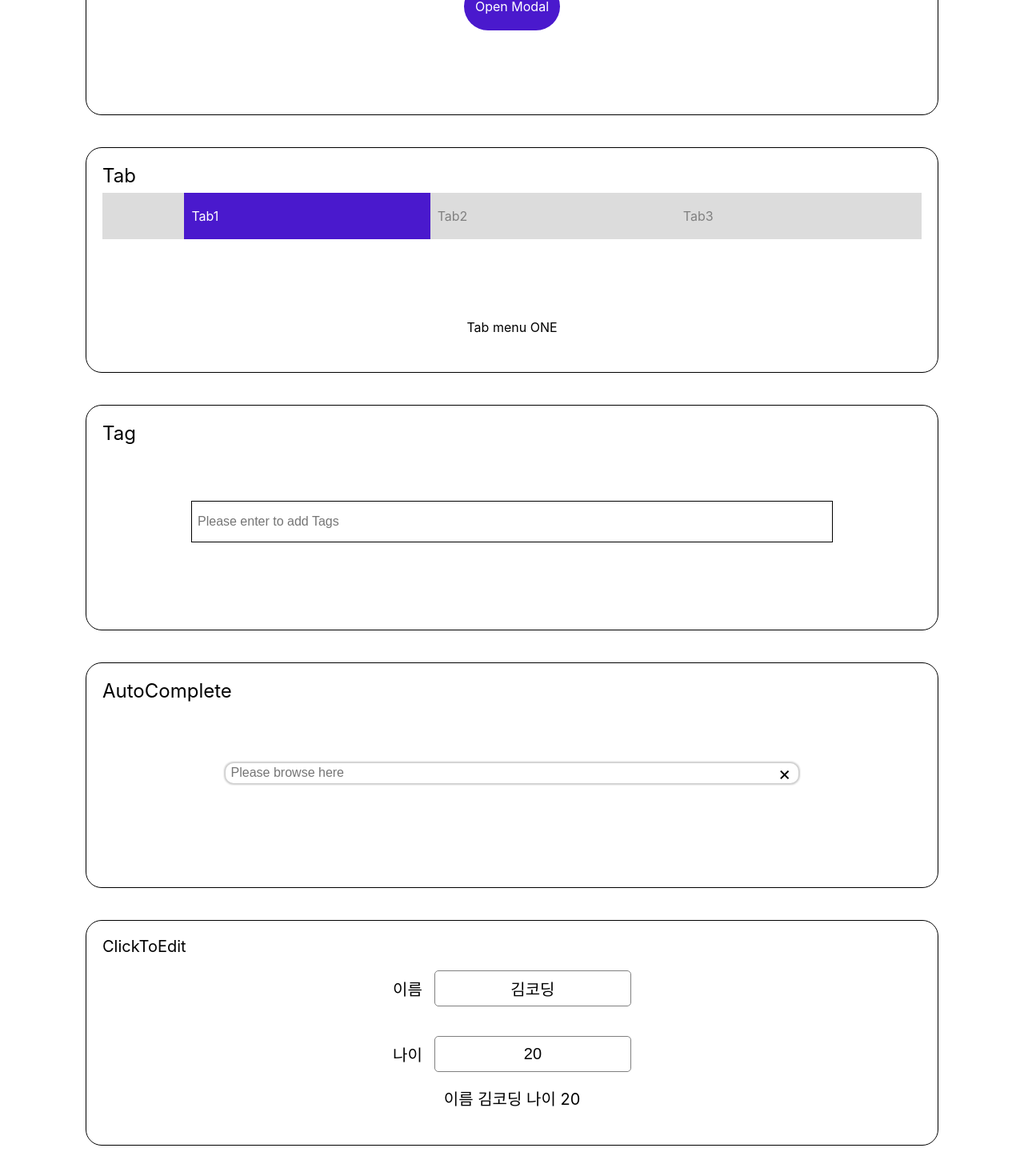
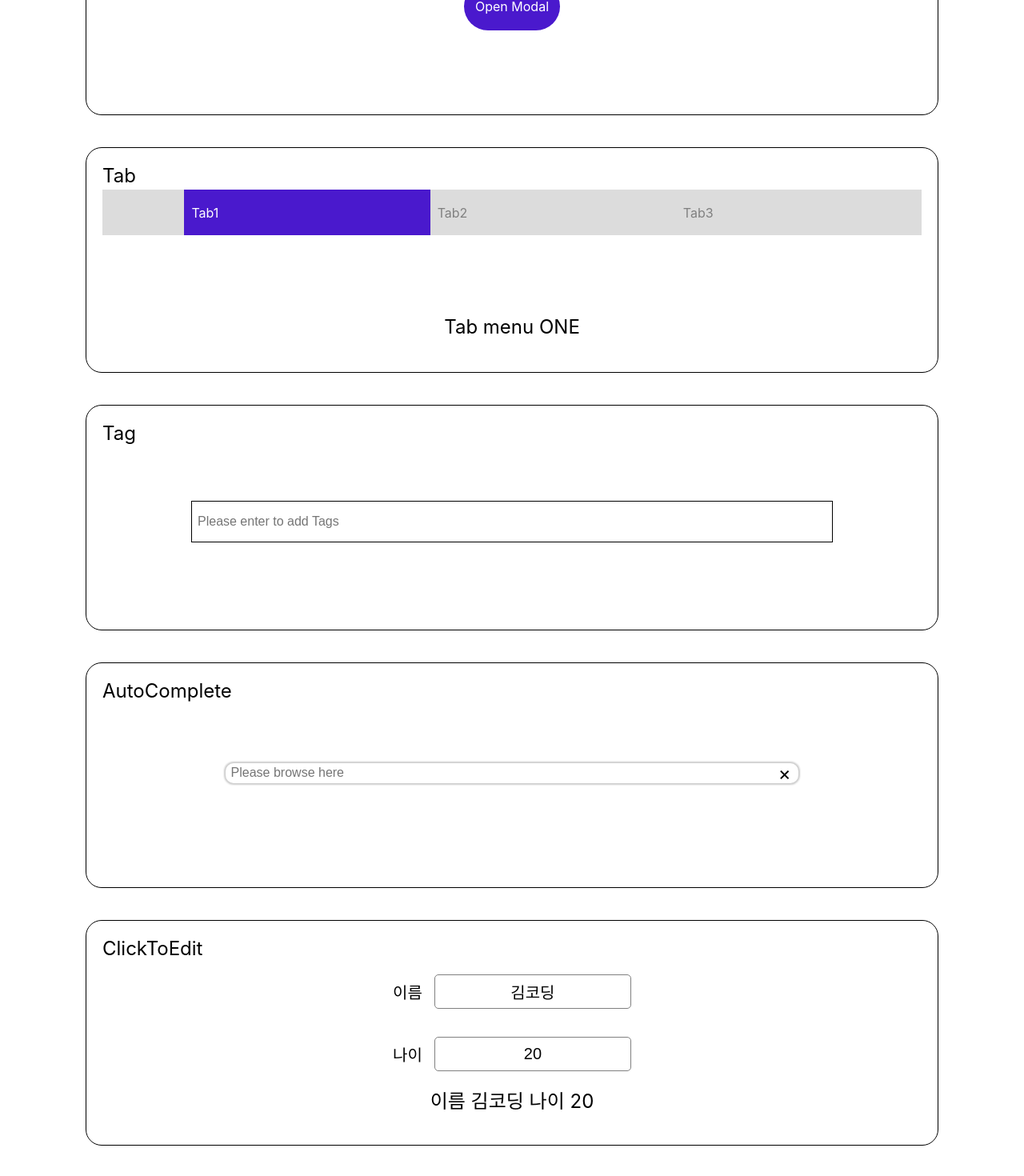
Before and after one commit to changmoolee/wanted_pre_onboarding, a React (Create React App) app in the folder custom-component/: page / in a window 1280 px wide. Shown: the part 500-1970 px from the top of the page at 80% size. Built offline with nearby package versions, Linux system fonts and the light colour scheme.

Commit message:
Add layout file for reuse

```diff
--- a/custom-component/src/component/AutoComplete.js
+++ b/custom-component/src/component/AutoComplete.js
@@ -17,6 +17,7 @@ const Feature = styled.div`
   flex-direction: column;
   align-items: center;
 `;
+
 const FeatureSpace = styled.div`
   width: 100%;
   min-height: 40%;
--- a/custom-component/src/component/ClickToEdit.js
+++ b/custom-component/src/component/ClickToEdit.js
@@ -1,23 +1,8 @@
 import React, { useState } from "react";
 import styled from "styled-components";
+import { FeatureContainer } from "./layout/layout";
+import { Feature } from "./layout/layout";
 
-const FeatureContainer = styled.div`
-  width: 80vw;
-  height: 30vh;
-  border: 1px black solid;
-  margin-top: 5vh;
-  padding: 20px;
-  font-size: 20px;
-  border-radius: 20px;
-`;
-const Feature = styled.div`
-  width: 100%;
-  height: 80%;
-  display: flex;
-  flex-direction: column;
-  justify-content: center;
-  align-items: center;
-`;
 const Container = styled.div`
   width: 400px;
   height: 200px;
--- a/custom-component/src/component/Modal.js
+++ b/custom-component/src/component/Modal.js
@@ -1,5 +1,7 @@
 import React, { useState } from "react";
 import styled from "styled-components";
+import { FeatureContainer } from "./layout/layout";
+import { Feature } from "./layout/layout";
 
 const Wrapper = styled.div`
   position: fixed;
@@ -48,22 +50,6 @@ const ModalTextContainer = styled.div`
   font-size: 24px;
 `;
 
-const FeatureContainer = styled.div`
-  width: 80vw;
-  height: 30vh;
-  margin-top: 5vh;
-  padding: 20px;
-  font-size: 24px;
-  border-radius: 20px;
-  border: 1px solid black;
-`;
-const Feature = styled.div`
-  width: 100%;
-  height: 80%;
-  display: flex;
-  justify-content: center;
-  align-items: center;
-`;
 const ModalButton = styled.div`
   width: 120px;
   height: 60px;
--- a/custom-component/src/component/Tab.js
+++ b/custom-component/src/component/Tab.js
@@ -1,24 +1,8 @@
 import React, { useState } from "react";
 import styled from "styled-components";
+import { FeatureContainer } from "./layout/layout";
+import { Feature } from "./layout/layout";
 
-const FeatureContainer = styled.div`
-  width: 80vw;
-  height: 30vh;
-  border: 1px black solid;
-  margin-top: 5vh;
-  padding: 20px;
-  font-size: 24px;
-  border-radius: 20px;
-`;
-const Feature = styled.div`
-  width: 100%;
-  height: 80%;
-  display: flex;
-  flex-direction: column;
-  justify-content: center;
-  align-items: center;
-  font-size: 16px;
-`;
 const TabContainer = styled.div`
   width: 100%;
   height: 30%;
--- a/custom-component/src/component/Tag.js
+++ b/custom-component/src/component/Tag.js
@@ -1,22 +1,8 @@
 import React, { useState } from "react";
 import styled from "styled-components";
+import { FeatureContainer } from "./layout/layout";
+import { Feature } from "./layout/layout";
 
-const FeatureContainer = styled.div`
-  width: 80vw;
-  height: 30vh;
-  border: 1px black solid;
-  margin-top: 5vh;
-  padding: 20px;
-  font-size: 24px;
-  border-radius: 20px;
-`;
-const Feature = styled.div`
-  width: 100%;
-  height: 80%;
-  display: flex;
-  justify-content: center;
-  align-items: center;
-`;
 const Container = styled.div`
   width: 800px;
   height: 50px;
--- a/custom-component/src/component/Toggle.js
+++ b/custom-component/src/component/Toggle.js
@@ -1,23 +1,8 @@
 import React, { useState } from "react";
 import styled from "styled-components";
+import { FeatureContainer } from "./layout/layout";
+import { Feature } from "./layout/layout";
 
-const FeatureContainer = styled.div`
-  width: 80vw;
-  height: 30vh;
-  border: 1px black solid;
-  margin-top: 5vh;
-  padding: 20px;
-  font-size: 24px;
-  border-radius: 20px;
-`;
-const Feature = styled.div`
-  width: 100%;
-  height: 80%;
-  display: flex;
-  flex-direction: column;
-  justify-content: center;
-  align-items: center;
-`;
 const ToggleContainer = styled.div`
   width: 80px;
   height: 40px;
--- /dev/null
+++ b/custom-component/src/component/layout/layout.js
@@ -0,0 +1,19 @@
+import styled from "styled-components";
+
+export const FeatureContainer = styled.div`
+  width: 80vw;
+  height: 30vh;
+  border: 1px black solid;
+  margin-top: 5vh;
+  padding: 20px;
+  font-size: 24px;
+  border-radius: 20px;
+`;
+export const Feature = styled.div`
+  width: 100%;
+  height: 80%;
+  display: flex;
+  flex-direction: column;
+  align-items: center;
+  justify-content: center;
+`;
```
